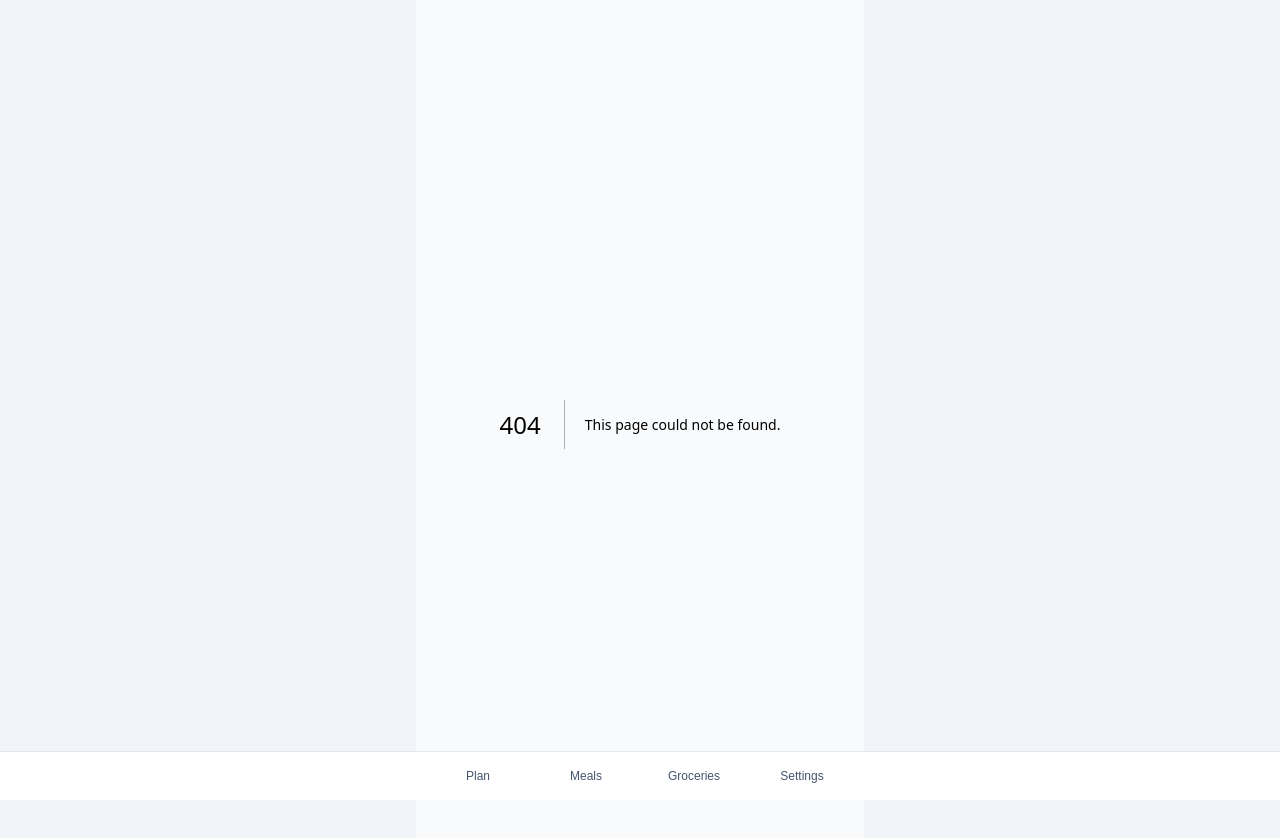
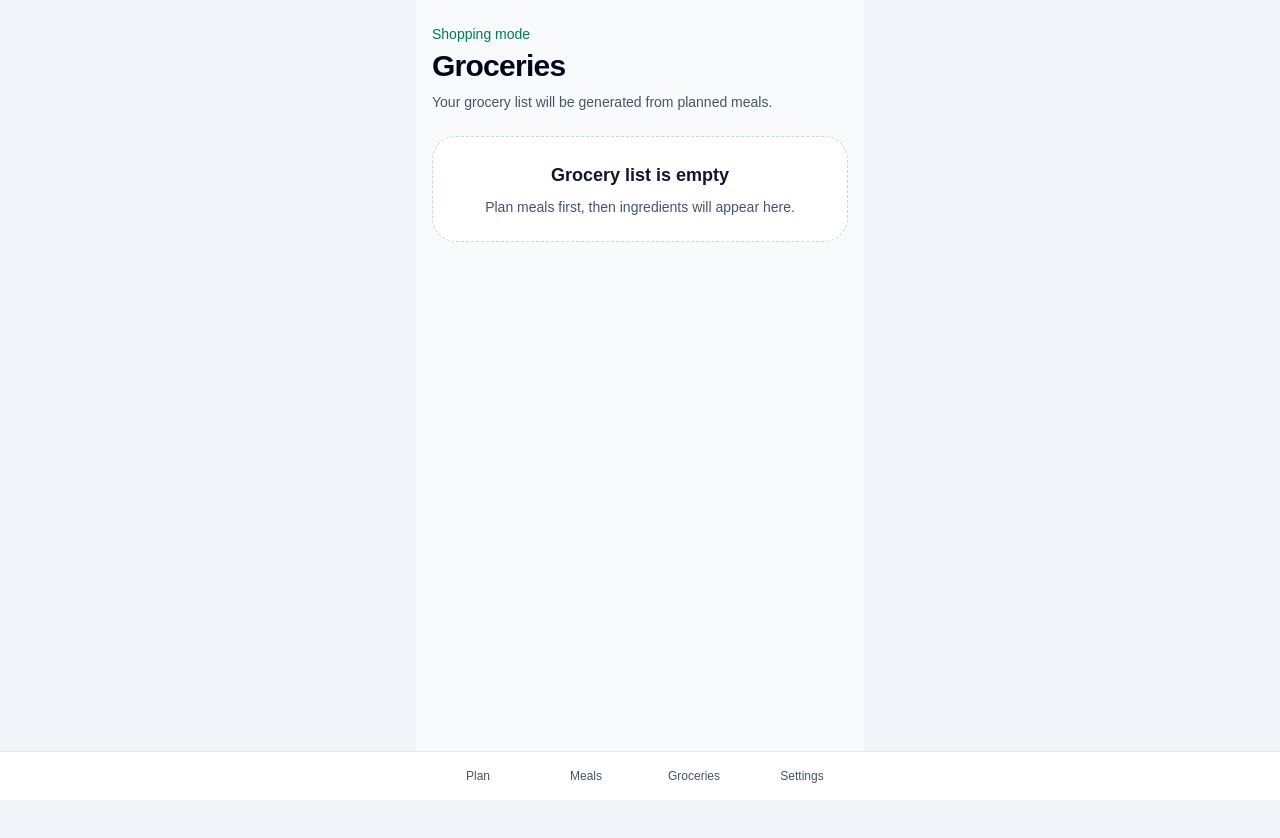
Before and after one commit to yongxinlyu/household-meal-planner, a Next.js app: page /groceries in a window 1280 px wide. Before the commit this address had no page. Shown: the top 838 px of the page. After the commit the page ends 800 px from the top, so only its background shows below. Built offline with nearby package versions, Linux system fonts and the light colour scheme.

Commit message:
Add main app pages

```diff
--- /dev/null
+++ b/app/groceries/page.tsx
@@ -0,0 +1,24 @@
+export default function GroceriesPage() {
+  return (
+    <main className="space-y-6">
+      <section>
+        <p className="text-sm font-medium text-emerald-700">Shopping mode</p>
+        <h1 className="mt-1 text-3xl font-bold tracking-tight text-slate-950">
+          Groceries
+        </h1>
+        <p className="mt-2 text-sm text-slate-600">
+          Your grocery list will be generated from planned meals.
+        </p>
+      </section>
+
+      <section className="rounded-3xl border border-dashed border-slate-300 bg-white p-6 text-center">
+        <p className="text-lg font-semibold text-slate-900">
+          Grocery list is empty
+        </p>
+        <p className="mt-2 text-sm text-slate-600">
+          Plan meals first, then ingredients will appear here.
+        </p>
+      </section>
+    </main>
+  );
+}
--- /dev/null
+++ b/app/meals/page.tsx
@@ -0,0 +1,24 @@
+export default function MealsPage() {
+  return (
+    <main className="space-y-6">
+      <section>
+        <p className="text-sm font-medium text-emerald-700">Meal library</p>
+        <h1 className="mt-1 text-3xl font-bold tracking-tight text-slate-950">
+          Meals
+        </h1>
+        <p className="mt-2 text-sm text-slate-600">
+          Save meals your household cooks often.
+        </p>
+      </section>
+
+      <section className="rounded-3xl border border-dashed border-slate-300 bg-white p-6 text-center">
+        <p className="text-lg font-semibold text-slate-900">
+          No meals yet
+        </p>
+        <p className="mt-2 text-sm text-slate-600">
+          Soon you’ll be able to add meals and ingredients here.
+        </p>
+      </section>
+    </main>
+  );
+}
--- /dev/null
+++ b/app/settings/page.tsx
@@ -0,0 +1,29 @@
+export default function SettingsPage() {
+  return (
+    <main className="space-y-6">
+      <section>
+        <p className="text-sm font-medium text-emerald-700">Household</p>
+        <h1 className="mt-1 text-3xl font-bold tracking-tight text-slate-950">
+          Settings
+        </h1>
+        <p className="mt-2 text-sm text-slate-600">
+          Configure household members and preferences.
+        </p>
+      </section>
+
+      <section className="rounded-3xl border border-slate-200 bg-white p-5 shadow-sm">
+        <h2 className="text-lg font-semibold text-slate-950">Members</h2>
+
+        <div className="mt-4 space-y-3">
+          <div className="rounded-2xl bg-slate-50 p-4">
+            <p className="font-medium text-slate-900">You</p>
+          </div>
+
+          <div className="rounded-2xl bg-slate-50 p-4">
+            <p className="font-medium text-slate-900">Partner</p>
+          </div>
+        </div>
+      </section>
+    </main>
+  );
+}
```
